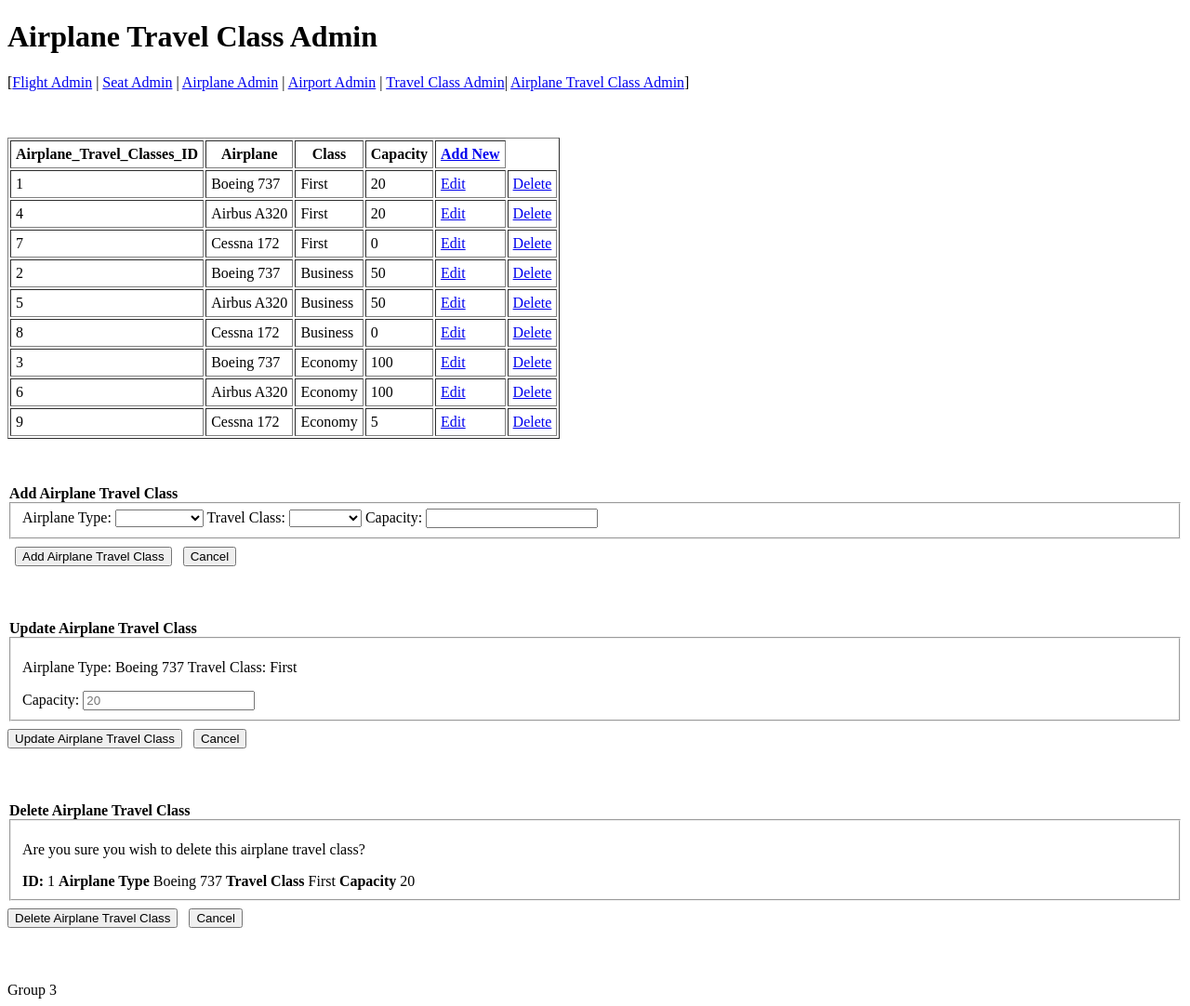
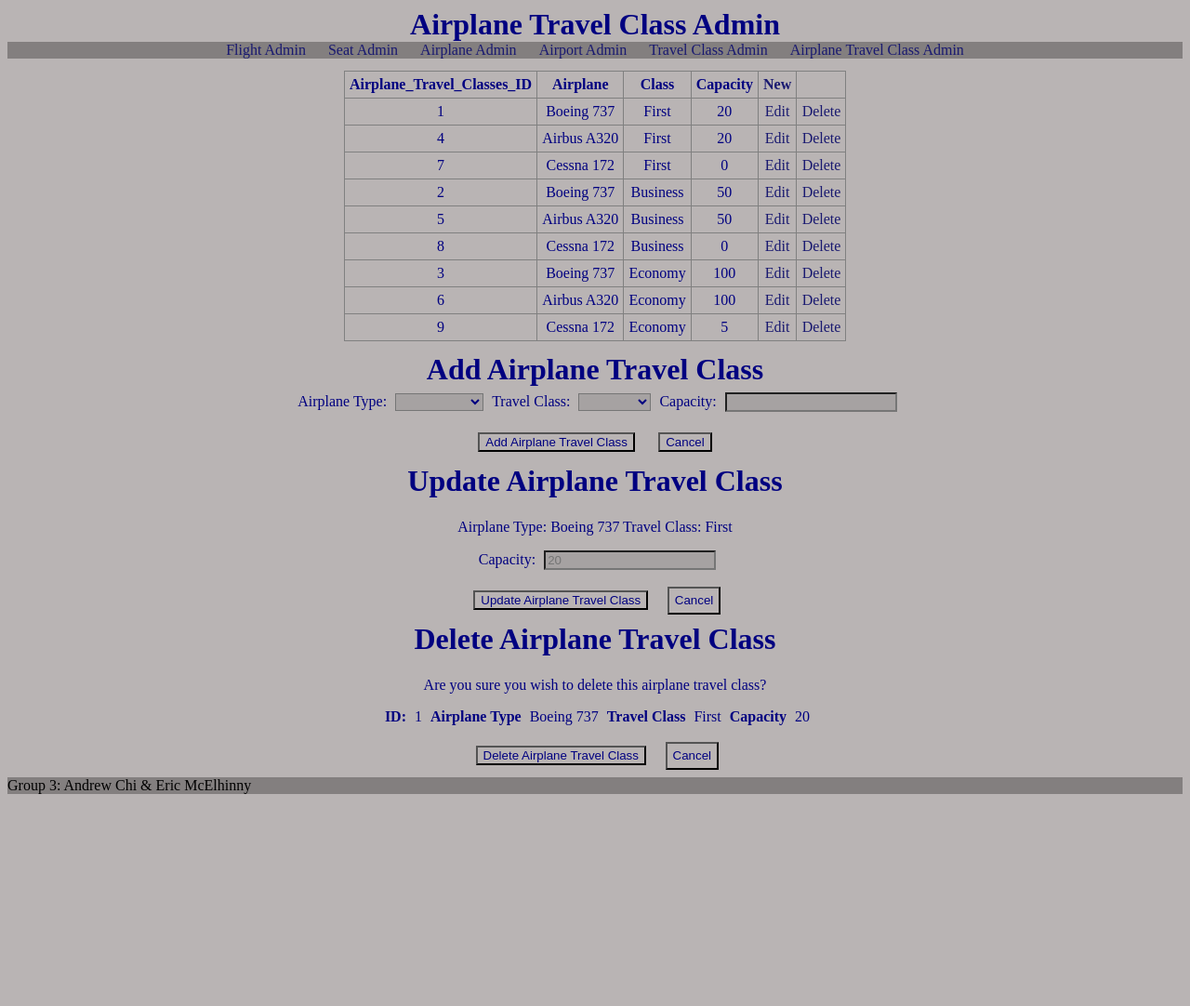
Before and after one commit to Anomandaris-Dragnipurake/cs_340, a Flask app: page /airplanetravelclass-admin in a window 1280 px wide. Shown: the whole page at 93% size. After the commit the page ends 854 px from the top, so only its background shows below. Run offline with Flask 3, Linux system fonts and the light colour scheme; data comes from the database, SQL or seed files in the repository; some libraries are stand-ins or nearby versions.

Commit message:
Initial CSS settings

```diff
--- a/static/css/style.css
+++ b/static/css/style.css
@@ -0,0 +1,121 @@
+/* Elements */
+body {
+  background-color: rgb(185, 180, 180);
+}
+
+nav {
+  display: flex;
+  justify-content: center;
+  flex-direction: row;
+  background-color: rgb(131, 127, 127);
+}
+
+nav ul {
+  list-style: none;
+  padding: 0;
+  margin: 0;
+}
+
+nav li {
+  padding: 10px;
+  display: inline;
+}
+
+nav a {
+  color: navy;
+  text-decoration: none;
+}
+
+a {
+  text-decoration: none;
+}
+
+a:link {
+  color: midnightblue;
+}
+
+a:hover {
+  color: maroon;
+}
+
+a:active {
+  color: grey;
+}
+
+label {
+  color: navy;
+  padding: 5px;
+}
+legend {
+}
+/* Classes */
+.title {
+  color: navy;
+  margin: auto;
+  text-align: center;
+  font-weight: Bold;
+}
+
+.readTable {
+  display: table;
+  border-collapse: collapse;
+  box-sizing: border-box;
+  text-indent: initial;
+  border-spacing: 2px;
+  border-color: gray;
+  margin: 1%;
+}
+
+.readTH {
+  display: table-cell;
+  vertical-align: inherit;
+  font-weight: bold;
+  text-align: -internal-center;
+  color: navy;
+}
+
+.readTD {
+  display: table-cell;
+  vertical-align: inherit;
+  text-align: center;
+  color: navy;
+}
+.readBtns {
+  display: table-cell;
+  vertical-align: inherit;
+  text-align: center;
+}
+.btnBlock{
+    display: flex;
+    justify-content: center;
+}
+.btn {
+    color: navy;
+    background: rgba(0,0,0,0);
+    margin: 1%;
+}
+.fields{
+    color: navy;
+    border: 0;
+    margin: auto;
+    text-align: center;
+}
+.form-control{
+    color: navy;
+    background: rgba(0,0,0,0.1);
+}
+.navLinks {
+  color: navy;
+}
+
+/* IDs */
+#readDiv {
+  display: flex;
+  justify-content: center;
+}
+
+#footer {
+  background-color: rgb(131, 127, 127);
+  margin: auto;
+  border: 2%;
+}
--- a/templates/airplanetravelclass_admin.j2
+++ b/templates/airplanetravelclass_admin.j2
@@ -1,4 +1,4 @@
-{# The following HTML structure is derived from the starter app code  for cs_340
+{# The following HTML structure is derived from the starter app code for cs_340
 Date 7/25/2024
 Derived from the example structure of Jinja
 https://github.com/osu-cs340-ecampus/flask-starter-app/tree/master#}
@@ -14,14 +14,16 @@
 </style>
 {% endblock %}
 {% block read %}{{ super() }}{% endblock %}
-{% block new_button%}<th><a href="#" onClick="newAirplaneTC()">Add New</a> </th> {% endblock %}
-{% block update_button%}<td><a href="edit_airplane/{{item.id}}" class="btn btn-default">Edit</a></td>{% endblock %}
-{% block delete_button%}<td><a href="delete_airplane/{{item.id}}" class="btn btn-default">Delete</a></td>{% endblock %}
+{% block new_button%}<th class="readBtns"><a href="#" onClick="newAirplaneTC()">New</a> </th> {% endblock %}
+{% block update_button%}<td class="readBtns"><a href="edit_airplane/{{item.id}}" class="btn btn-default">Edit</a></td>{%
+endblock %}
+{% block delete_button%}<td class="readBtns"><a href="delete_airplane/{{item.id}}" class="btn btn-default">Delete</a>
+</td>{% endblock %}
 
 {% block create %}
 <form id="createAirplaneTC" action="/airplane-admin" method="post">
-    <legend><strong>Add Airplane Travel Class</strong></legend>
-    <fieldset>
+    <h1 class="title">Add Airplane Travel Class</h1>
+    <fieldset class="fields">
         {# Once the backend is built the display mechanism will change to incorporate dynamic data, but the display
         style shown here will not change #}
         <label for="airplane_type">Airplane Type:</label>
@@ -49,35 +51,37 @@
             required>
     </fieldset>
 
+    <div class="btnBlock">
         <!-- Create 'Add Airplane Travel Class' and 'Cancel' buttons -->
-    <input type="submit" value="Add Airplane Travel Class" name="Add_AirplaneTC" class="btn btn-primary"
-        style="margin:.5rem;">
+        <input type="submit" value="Add Airplane Travel Class" name="Add_AirplaneTC" class="btn">
         <input class="btn" type="button" value="Cancel"> {# onClick="browsePeople()" #}
-
+    </div>
 
 </form>
 {% endblock %}
 
 {% block update %}
 <form id="editAirplaneTC" action="/edit_people/{{data[0].id}}" method="post">
-    <legend><strong>Update Airplane Travel Class</strong></legend>
-    <fieldset>
-        <input type="hidden" value="{{data[0].Airplane_Travel_Classes_ID}}" class="form-control" id="airplaneID" name="airplaneID"
-            required>
+    <h1 class="title">Update Airplane Travel Class</h1>
+    <fieldset class="fields">
+        <input type="hidden" value="{{data[0].Airplane_Travel_Classes_ID}}" class="form-control" id="airplaneID"
+            name="airplaneID" required>
         <p>Airplane Type: {{data[0].Airplane}} Travel Class: {{data[0].Class}}</p>
         <label for="travel_class_capacity">Capacity:</label>
         <input type="text" class="form-control" id="travel_class_capacity" name="travel_class_capacity"
             pattern="^[0-9]*$" placeholder="{{data[0].Capacity}}" required>
 
     </fieldset>
+    <div class="btnBlock">
         <input class="btn" type="submit" id="UpdateAirplaneTravelClass" value="Update Airplane Travel Class">
         <input class="btn" type="button" value="Cancel" style="margin:.5rem;">{# onClick="browsePeople()" #}
+    </div>
 </form>
 {% endblock %}
 
 {% block delete %}
 <form method="POST" id="deleteAirplaneTravelClass">
-    <legend><strong>Delete Airplane Travel Class</strong></legend>
+    <h1 class="title">Delete Airplane Travel Class</h1>
     <fieldset class="fields">
         <p>Are you sure you wish to delete this airplane travel class?</p>
         <input type="hidden" name="airplanetcID" id="deleteAirplaneTCID" value="{{data[0].Airplane_Travel_Classes_ID}}">
@@ -86,7 +90,9 @@
         <label> <strong>Travel Class</strong> </label> {{data[0].Class}}
         <label> <strong>Capacity</strong> </label> {{data[0].Capacity}}
     </fieldset>
+    <div class="btnBlock">
         <input class="btn" type="submit" id="DeleteAirplaneTC" value="Delete Airplane Travel Class">
         <input class="btn" type="button" value="Cancel" style="margin:.5rem;">{# onclick="browsePeople()" #}
+    </div>
 </form>
 {% endblock %}
--- a/templates/base_admin.j2
+++ b/templates/base_admin.j2
@@ -1,28 +1,33 @@
-{# The following HTML structure is derived from the starter app code  for cs_340
-    Date 7/25/2024
-    Derived from the example structure of Jinja
-    https://github.com/osu-cs340-ecampus/flask-starter-app/tree/master#}
+{# The following HTML structure is derived from the starter app code for cs_340
+Date 7/25/2024
+Derived from the example structure of Jinja
+https://github.com/osu-cs340-ecampus/flask-starter-app/tree/master#}
 
 <!DOCTYPE html>
 <html lang="en">
 
 <head>
     {% block head %}
-    <link rel="stylesheet" href="style.css" />
+    <link rel="stylesheet" href="static/css/style.css" />
     <title>{% block title %}{% endblock %}</title>
     {% endblock %}
 </head>
 
 <body>
-    <h1>{{self.title() }}</h1>
-    [<a href="flight-admin">Flight Admin</a> | <a href="seat-admin">Seat Admin</a> | <a
-        href="airplane-admin">Airplane Admin</a> | <a href="airport-admin">Airport Admin</a> | <a
-        href="travelclass-admin">Travel Class Admin</a>| <a
-        href="airplanetravelclass-admin">Airplane Travel Class Admin</a>]
-        <p>&nbsp;</p>
-    <div id="read">
+    <h1 class="title">{{self.title() }}</h1>
+    <nav>
+        <ul>
+            <li><a class="navLinks" href="flight-admin">Flight Admin</a></li>
+            <li><a class="navLinks" href="seat-admin">Seat Admin</a></li>
+            <li><a class="navLinks" href="airplane-admin">Airplane Admin</a></li>
+            <li><a class="navLinks" href="airport-admin">Airport Admin</a></li>
+            <li><a class="navLinks" href="travelclass-admin">Travel Class Admin</a></li>
+            <li><a class="navLinks" href="airplanetravelclass-admin">Airplane Travel Class Admin</a></li>
+        </ul>
+    </nav>
+    <div id="readDiv">
         {% block read %}
-        <table border="1" cellpadding="5">
+        <table class="readTable" border="1" cellpadding="5">
             <!-- Access data tuple passed from app.py -->
             {% if data %}
             <thead>
@@ -31,7 +36,7 @@
                     {% for key in data[0].keys() %}
 
                     <!-- Create a <th> tag with the key inside of it, this will be our header row -->
-                    <th scope="col" data-field="{{ key }}" data-filter-control="input">{{ key }}</th>
+                    <th class="readTH" scope="col" data-field="{{ key }}" data-filter-control="input">{{ key }}</th>
 
                     <!-- End of this for loop -->
                     {% endfor %}
@@ -45,7 +50,7 @@
                     {% for key in item.keys() %}
 
                     <!-- Create a <td> element with the value of that key in it -->
-                    <td> {{item[key]}} </td>
+                    <td class="readTD"> {{item[key]}} </td>
                     {% endfor %}
 
                     <!-- Create our edit/delete buttons -->
@@ -59,16 +64,16 @@
         </table>
         {% endblock %}
     </div>
-    <p>&nbsp;</p>
+
     <div id="create">{% block create %}{% endblock %}</div>
-    <p>&nbsp;</p>
+
     <div id="update">{% block update %}{% endblock %}</div>
-    <p>&nbsp;</p>
+
     <div id="delete">{% block delete %}{% endblock %}</div>
-    <p>&nbsp;</p>
+
     <div id="footer">
         {% block footer %}
-        Group 3
+        Group 3: Andrew Chi & Eric McElhinny
         {% endblock %}
     </div>
 </body>
```
Lines whose indentation alone changed are shown as unchanged.
